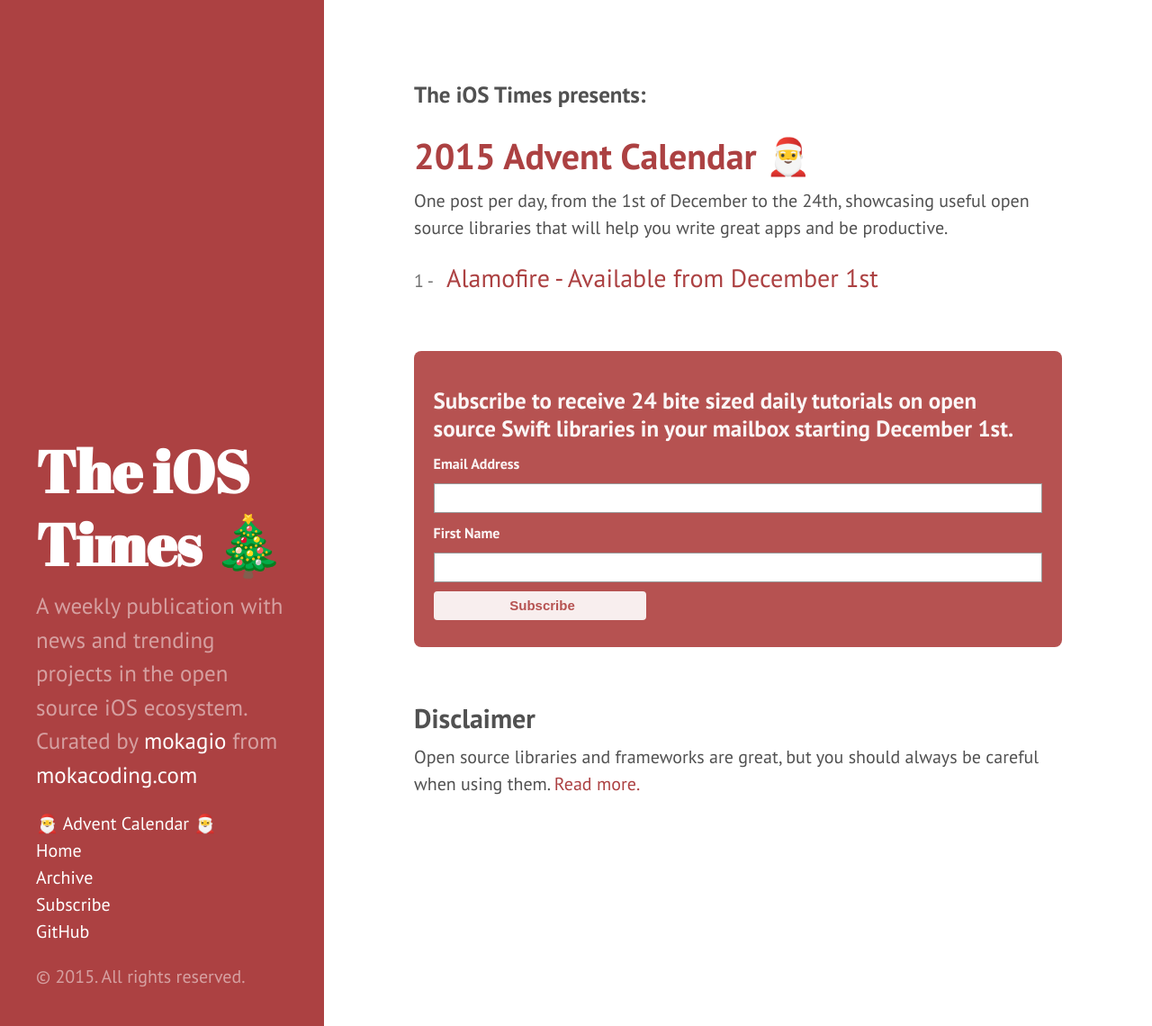
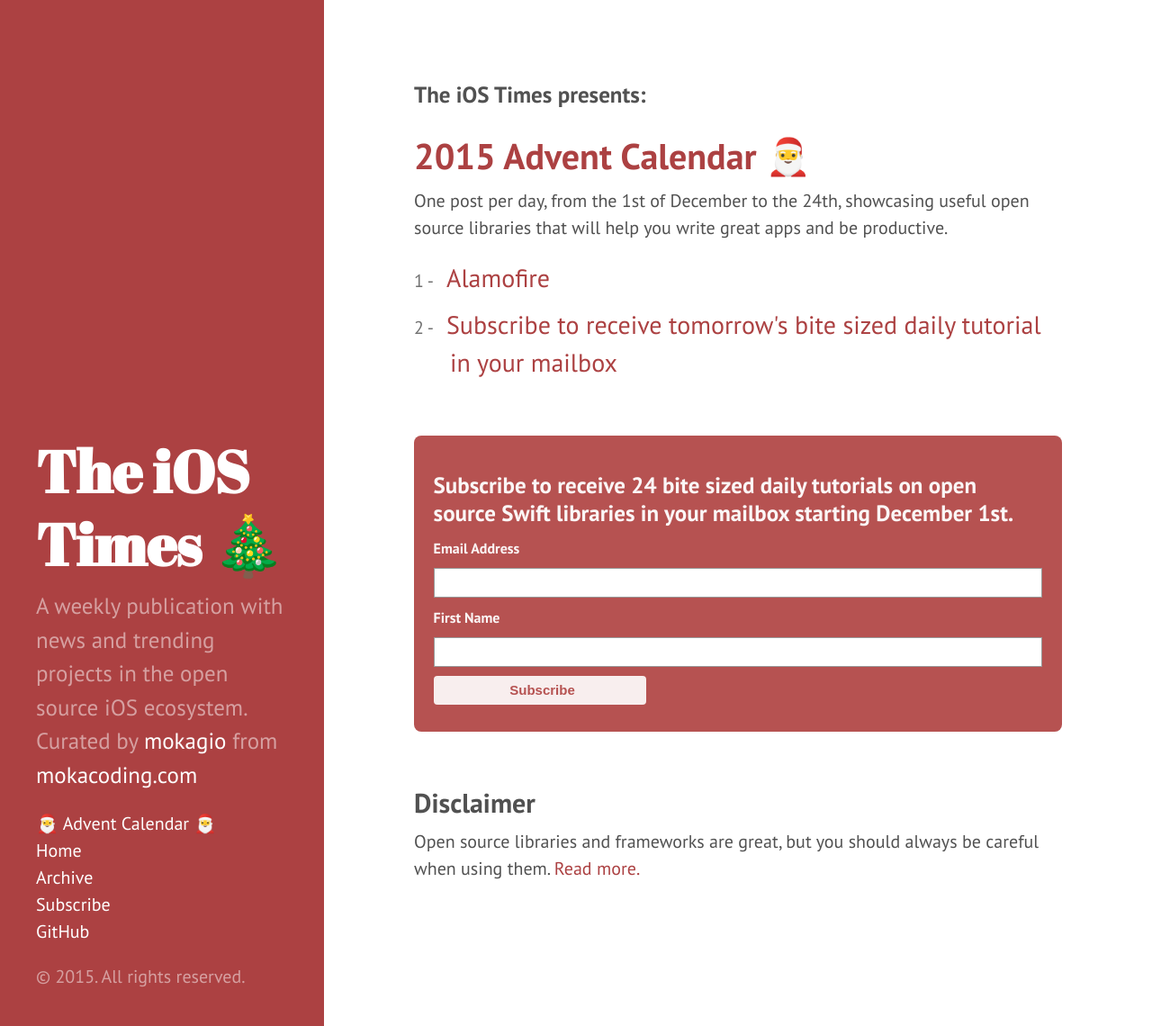
Before and after one commit to mokacoding/the-ios-times, a Jekyll site: the page built from advent-calendar.html, in a window 1280 px wide and 1140 px high. Shown: the whole window at 90% size. Built offline with Jekyll 4.4.1, drawn with Linux system fonts in a browser that asks for light colours; Markdown is read by kramdown in place of the engine named in the settings; comment, search, counter and statistics services are not loaded.

Commit message:
🎄 Advent Calendar - 1 - Alamofire

```diff
--- a/advent-calendar.html
+++ b/advent-calendar.html
@@ -10,8 +10,8 @@
 </p>
 
 <ol class="thick-list">
-  <li><a href="/advent-calendar-subscribe">Alamofire - Available from December 1st</a></li>
-  <!--<li><a href="/advent-calendar-subscribe">Subscribe to receive tomorrow's bite sized daily tutorial in your mailbox</a></li>-->
+  <li><a href="/advent-calendar/2015/alamofire.html">Alamofire</a></li>
+  <li><a href="/advent-calendar-subscribe">Subscribe to receive tomorrow's bite sized daily tutorial in your mailbox</a></li>
 </ol>
 
 {% include advent-calendar-mailchimp-form.html %}
```
